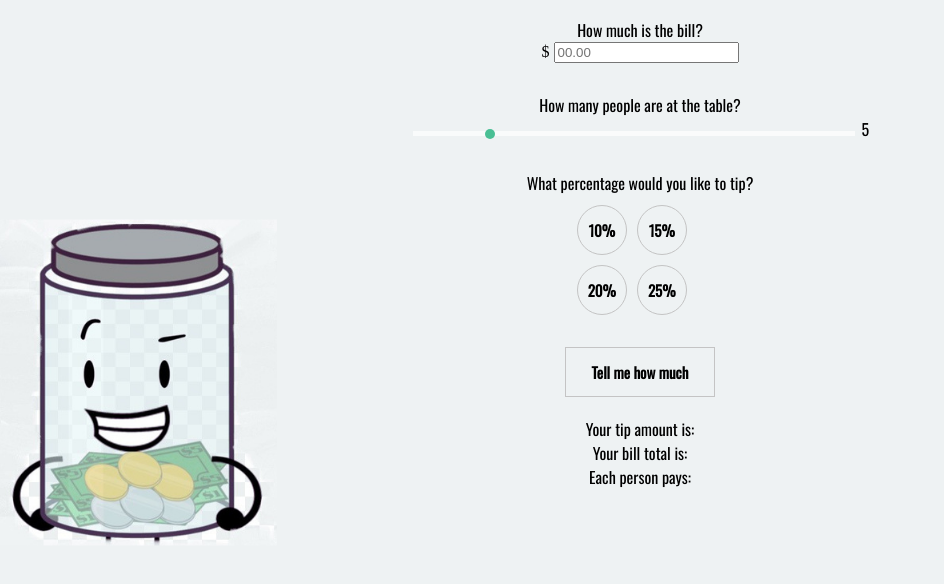
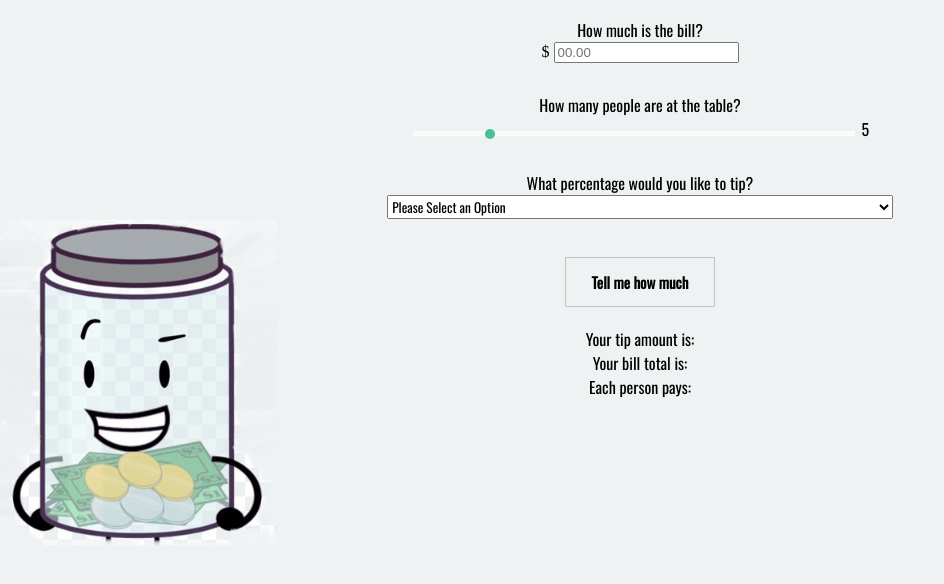
Before and after one commit to SOyeniyi801/tipCalculator, a plain HTML site: page index.html in a window 1280 px wide. Shown: the part 104-688 px from the top of the page, without its empty margins (0-944 px from the left). Drawn offline with nearby package versions, Linux system fonts and the light colour scheme.

Commit message:
javascript is grabbing values

```diff
--- a/index.html
+++ b/index.html
@@ -26,19 +26,20 @@
 
 
 <div class='percentageContainer'>
-    <span class="font">What percentage would you like to tip?</span>
-    <div class='movePercents'>
-        <div class="percentageButtons" id="tipPercentage">
-            <button>10%</button>
-            <button>15%</button>
-            <button>20%</button>
-            <button>25%</button>
-        </div>
-    </div>
+        <label for="percentage" class="font">What percentage would you like to tip?</label>
+    <select name="percentage" id="tipPercent" class="font">
+        <option value="0">Please Select an Option</option>
+        <option value=".1">10%</option>
+        <option value="0.15">15%</option>
+        <option value="0.20">20%</option>
+        <option value="0.25">25%</option>
+    </select>
+
 
 </div>
+
 <div class="submitBox">
-    <button class="submitButton" >Tell me how much</button>
+    <button onclick="calculateTip()" >Tell me how much</button>
 </div>
 <div class="totalsOutput">
     <span id="tipAmout">Your tip amount is:</span>
--- a/main.css
+++ b/main.css
@@ -15,31 +15,22 @@ h2{
 
 .percentageContainer{
     margin-top: 30px;
-}
-.percentageButtons{
-    display: grid;
-    grid-template-columns: repeat(2, 1fr);
-    position: absolute;
-    border-radius: 5px;
-    grid-row-gap: 10px;
-    grid-column-gap: 10px;
-    margin-top: 10px;
-
-}
-.movePercents{
     display: flex;
-    margin-left: 45%;
+    flex-direction: column;
+    width: 40%;
+    margin-left: 30%;
 }
 
+
 button {
-    height: 50px;
-    border-radius: 100%;
     border: 1px solid #c4c4c4;
     background-color: transparent;
     font-size: 15px;
-    width: 50px;
     font-family: 'Oswald', sans-serif;
     font-weight: bolder;
+    width: 150px;
+    height: 50px;
+    border-radius: 0%;
   }
 
   button:hover{
@@ -78,16 +69,10 @@ button {
   }
 
   .submitBox{
-      margin-top: 12%;
+      margin-top: 3%;
       display: flex;
       justify-content: center;
   }
-  .submitButton{
-    width: 150px;
-    height: 50px;
-    border-radius: 0%;
-  }
-
 
   .totalsOutput{
       display: flex;
--- a/main.js
+++ b/main.js
@@ -6,12 +6,29 @@ slider.oninput = function() {
   output.innerHTML = this.value;
 }
 
-const initialBill = parseInt(document.getElementById("initialBillAmount").value);
-const numOfPeople = document.getElementById("totalPeople").value;
-const tipPercentage = document.getElementById("tipPercentage").value
+// document.getElementById('initialBillAmount').value.onchange = function(){
+//     console.log(value)
+// }
 
-const tenPercent = (initialBill * 0.1)
+let calculateTip = (() => {
+    let billAmount = document.getElementById('initialBillAmount').value
+    let amountOfPeople = slider.value
+    let tipPercentage = document.getElementById('tipPercent').value
 
-const tipTotal = (tenPercent / 2) + tenPercent
+    // Thought this would take tip percentage value and do math on click
+    // if(tipPercentage === .1){
+    //     return billAmount *= .1
+    // }else if(tipPercentage === 0.15){
+    //     return billAmount *= .15
+    // }else if(tipPercentage === 0.20){
+    //     return billAmount *= .20
+    // } else if(tipPercentage === 0.25){
+    //     return billAmount *= .20
+    // }else{
+    //     return "error"
+    // }
 
-const tipPerPerson = (tipTotal/ numOfPeople)
+    console.log(billAmount,amountOfPeople,tipPercentage)
+
+})
+// console.log(calculateTip())
```
Also changed, not shown: 1 other file.
